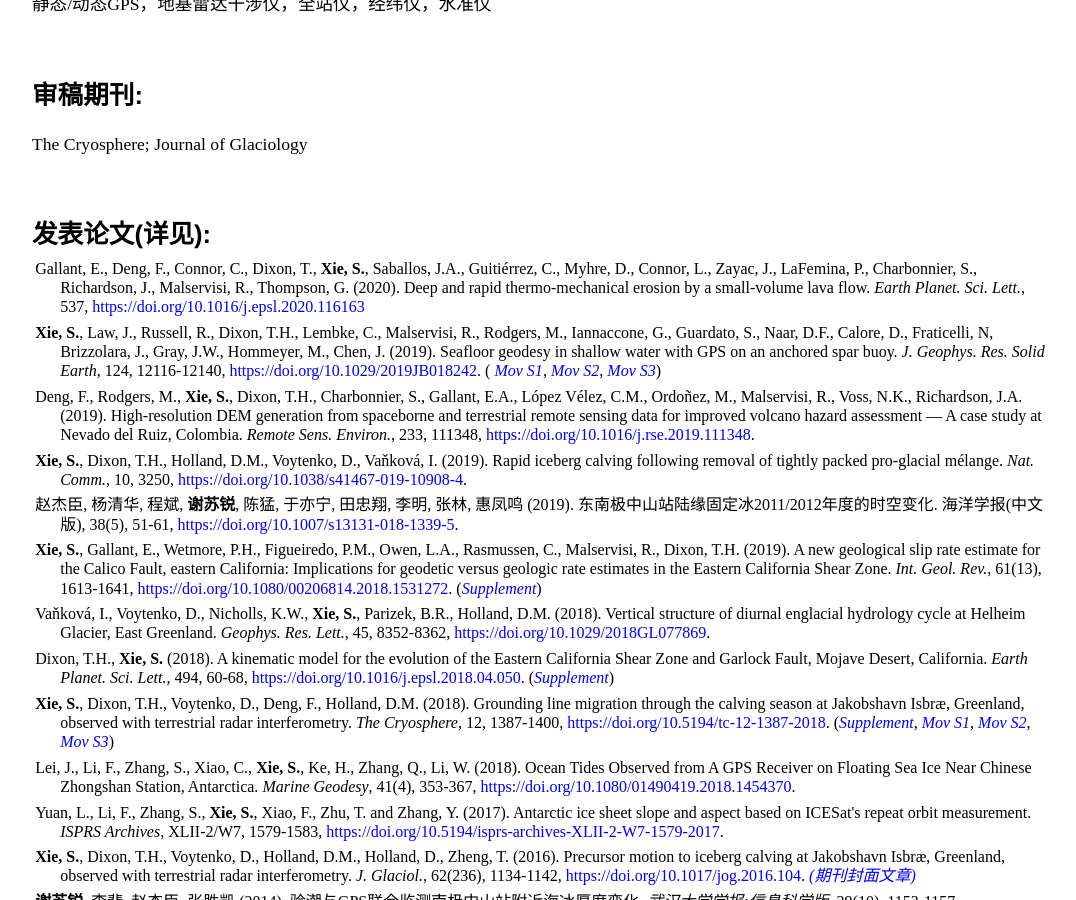
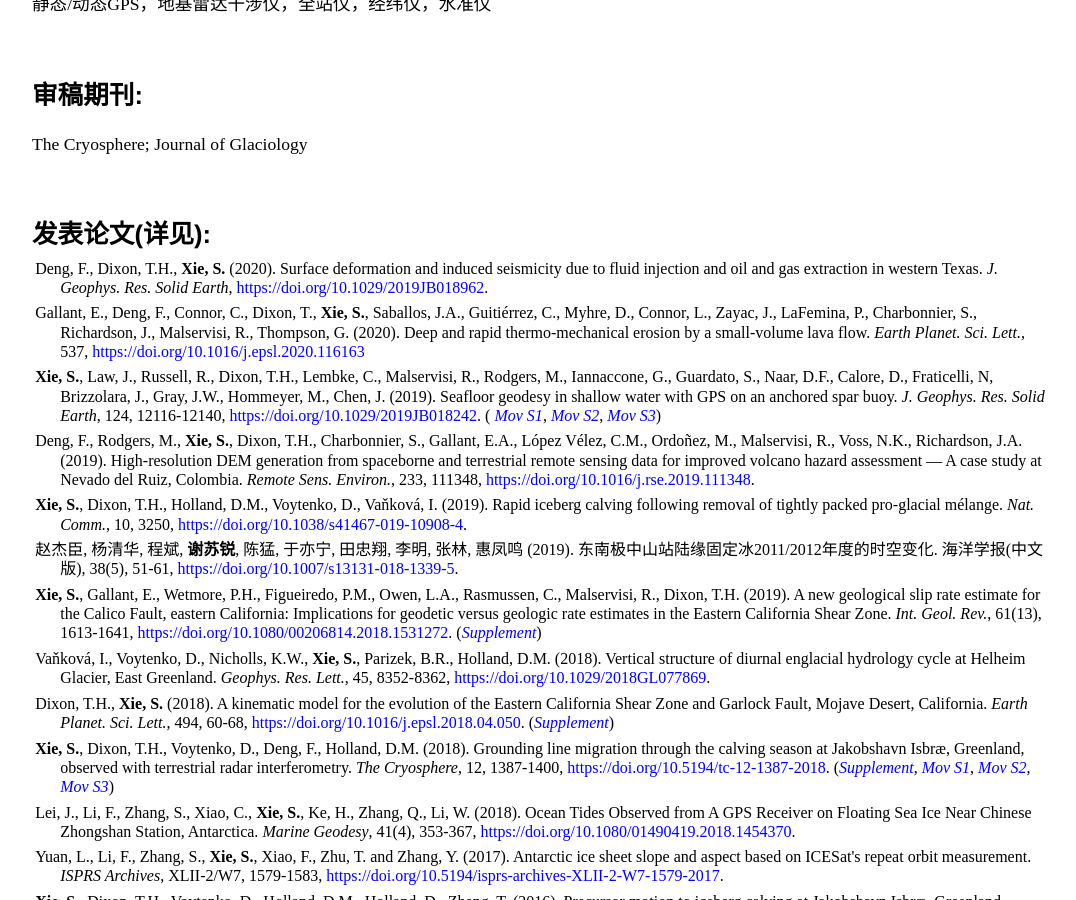
Before and after one commit to suruixie/suruixie.github.io, a Jekyll site: the page built from Chinese/index.html, in a window 1280 px wide and 900 px high, scrolled down 1146 px. Shown: the whole window, without its empty margins (96-1172 px from the left). Built offline with Jekyll 4.4.1, drawn with Linux system fonts in a browser that asks for light colours; a style sheet for code colours, icons or effects is not loaded.

Commit message:
Update index.html

```diff
--- a/Chinese/index.html
+++ b/Chinese/index.html
@@ -61,7 +61,9 @@
 	</div>
 	<div class="sideText">
 		<h4 style="margin-top:4em;margin-bottom:0.2em;">发表论文(详见<a  href="https://scholar.google.com/citations?hl=en&user=kF4StsMAAAAJ&view_op=list_works" style="color:#0000FF;"><i class="ai ai-google-scholar ai-2x"></i></a>): </h4>
-        	<p  class="publist" style="font-size:1.0em;">
+		<p  class="publist" style="font-size:1.0em;">
+			Deng, F., Dixon, T.H., <strong>Xie, S.</strong> (2020). Surface deformation and induced seismicity due to fluid injection and oil and gas extraction in western Texas. <em>J. Geophys. Res. Solid Earth</em>, <a href="https://doi.org/10.1029/2019JB018962" style="color:#0000FF;">https://doi.org/10.1029/2019JB018962</a>.<br>
+		<p  class="publist" style="font-size:1.0em;">
 	                Gallant, E., Deng, F., Connor, C., Dixon, T., <strong>Xie, S.</strong>, Saballos, J.A., Guitiérrez, C., Myhre, D.,  Connor, L.,  Zayac, J., LaFemina, P., Charbonnier, S.,  Richardson, J., Malservisi, R., Thompson, G. (2020). Deep and rapid thermo-mechanical erosion by a small-volume lava flow. <em>Earth Planet. Sci. Lett.</em>, 537, <a href="https://doi.org/10.1016/j.epsl.2020.116163" style="color:#0000FF;">https://doi.org/10.1016/j.epsl.2020.116163</a> <br>
 		<p  class="publist" style="font-size:1.0em;">
 	                <strong>Xie, S.</strong>, Law, J., Russell, R., Dixon, T.H., Lembke, C., Malservisi, R., Rodgers, M., Iannaccone, G., Guardato, S., Naar, D.F., Calore, D., Fraticelli, N, Brizzolara, J., Gray, J.W., Hommeyer, M., Chen, J. (2019). Seafloor geodesy in shallow water with GPS on an anchored spar buoy. <em>J. Geophys. Res. Solid Earth</em>, 124, 12116-12140, <a href="https://doi.org/10.1029/2019JB018242" style="color:#0000FF;">https://doi.org/10.1029/2019JB018242</a>. (<em><a href="../files/2019/Xie_2019_MovS1.mov" style="color:#0000FF;"> Mov S1</a></em>, <em><a href="../files/2019/Xie_2019_MovS2.mov" style="color:#0000FF;"> Mov S2</a></em>, <em><a href="../files/2019/Xie_2019_MovS3.mov" style="color:#0000FF;"> Mov S3</a></em>)<br>
```
